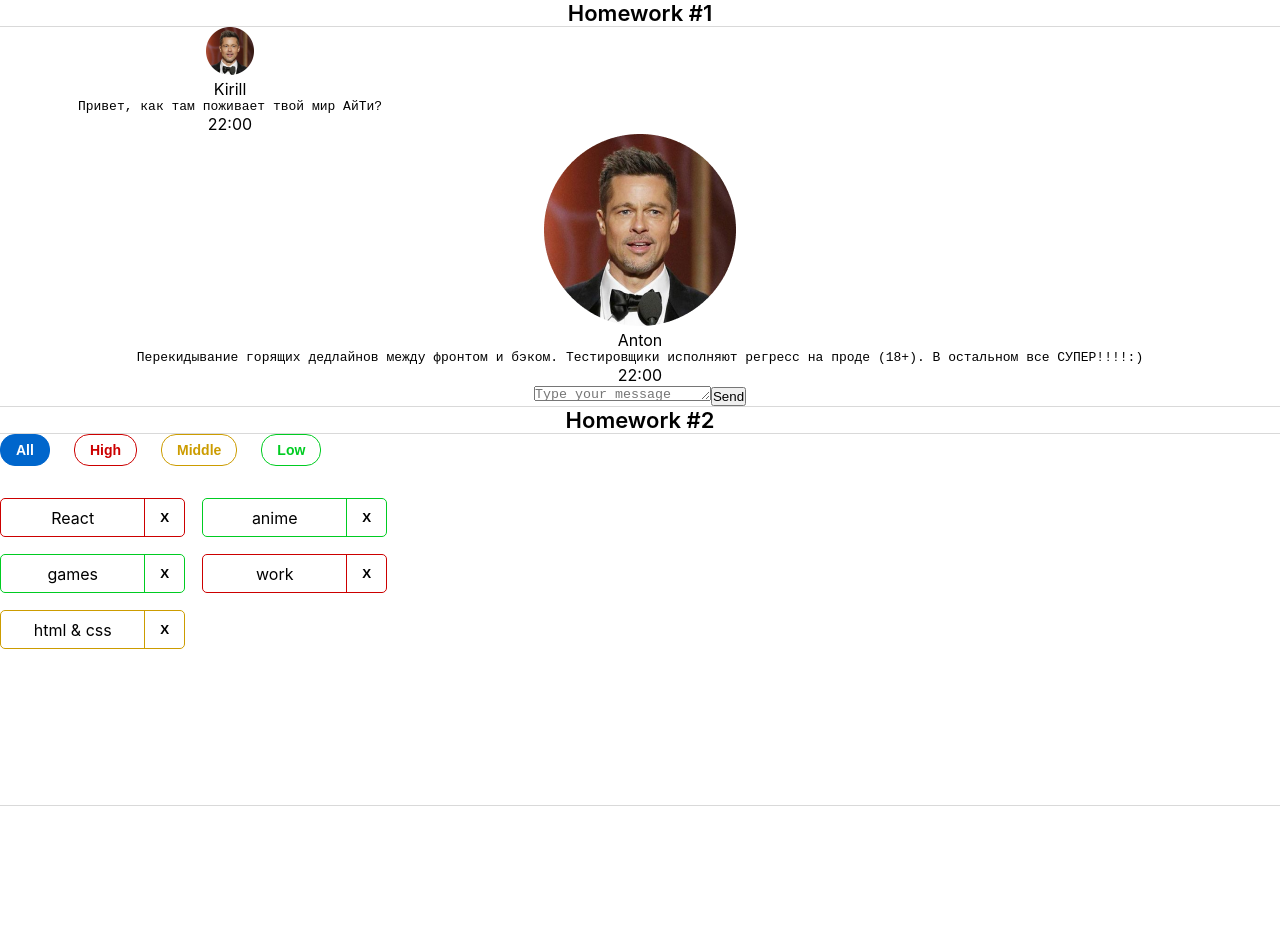
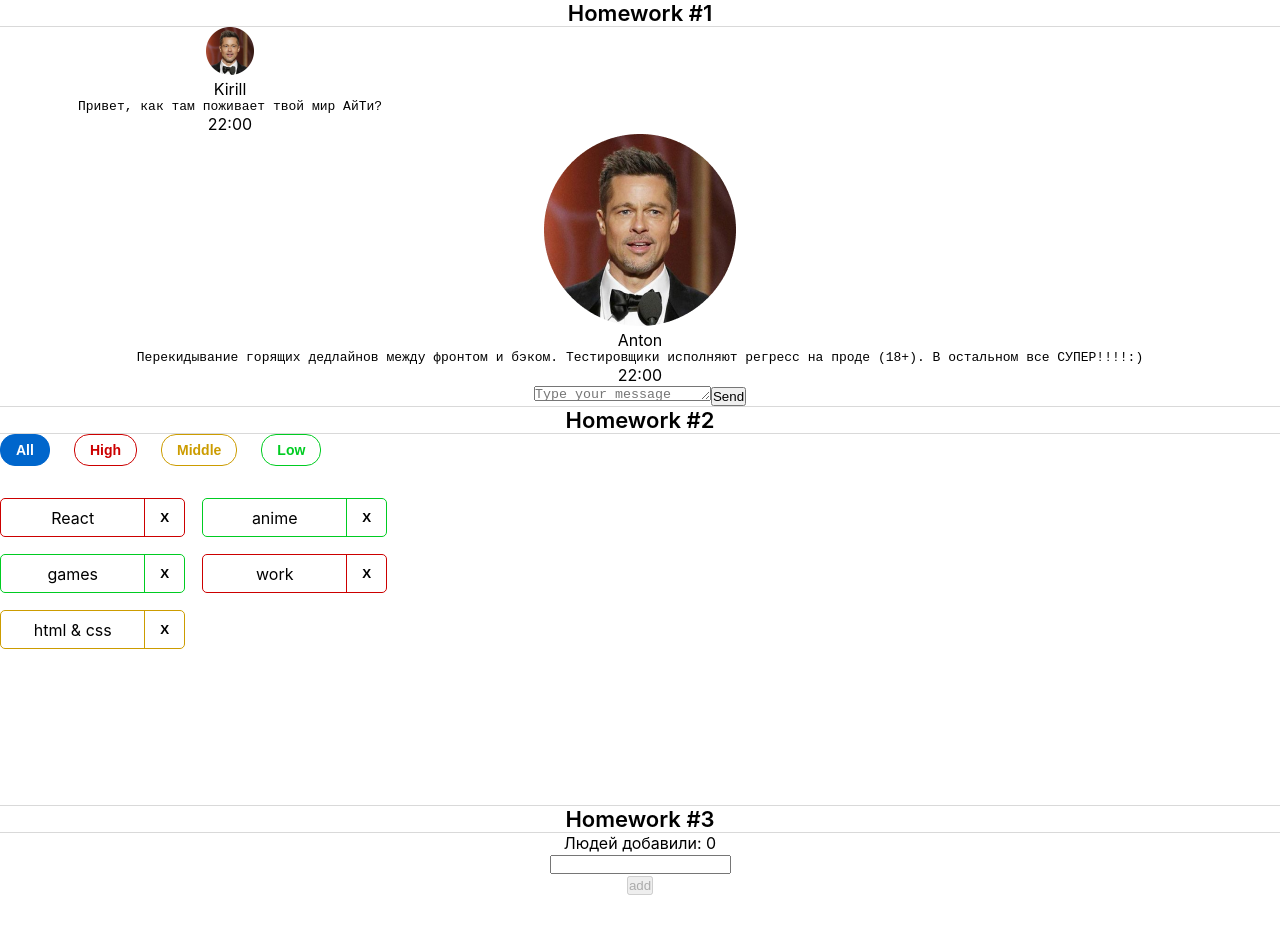
Before and after one commit to Kirillz8/hws2-master, a React (Create React App) app: page /#/ in a window 1280 px wide. Shown: the top 952 px of the page. Before the commit the page ends 806 px from the top, so only its background shows below. Built offline with nearby package versions, Linux system fonts and the light colour scheme.

Commit message:
First commit with 3rd homework

```diff
--- a/src/s1-main/App.tsx
+++ b/src/s1-main/App.tsx
@@ -2,6 +2,7 @@
 import s from './App.module.css'
 import HW1 from '../s2-homeworks/hw01/HW1'
 import HW2 from '../s2-homeworks/hw02/HW2';
+import HW3 from '../s2-homeworks/hw03/HW3';
 
 function App() {
     return (
@@ -9,7 +10,7 @@
             <HW1/>
             {/*раскомментировать по ходу выполнения*/}
             <HW2/>
-            {/*<HW3/>*/}
+            <HW3/>
             {/*<HW4/>*/}
 
             {/*при выполнении дз 5 и более - закомментировать здесь дз 1-4, так как они есть внутри дз 5*/}
--- a/src/s2-homeworks/hw02/HW2.tsx
+++ b/src/s2-homeworks/hw02/HW2.tsx
@@ -44,6 +44,7 @@
 
     return affairs.filter(el => el.priority === filter) // need to fix
 }
+
 export const deleteAffair = (affairs: AffairType[], _id: number): AffairType[] => { // need to fix any
 
     return affairs.filter(el => el._id !== _id) // need to fix
@@ -55,8 +56,7 @@
 
     const filteredAffairs = filterAffairs(affairs, filter)
     const deleteAffairCallback = (_id: number) => { // need to fix any
-        const deletedAffairs = affairs.filter(el => el._id !== _id)
-        setAffairs(deletedAffairs)// need to fix
+        setAffairs(deleteAffair(affairs, _id)) // need to fix
     }
 
     return (
--- a/src/s2-homeworks/hw03/Greeting.module.css
+++ b/src/s2-homeworks/hw03/Greeting.module.css
@@ -5,6 +5,7 @@
 }
 
 .error {
+    color: #cc0000;
 }
 
 .input {
@@ -14,6 +15,7 @@
 }
 
 .errorInput {
+
 }
 
 .button {
--- a/src/s2-homeworks/hw03/Greeting.tsx
+++ b/src/s2-homeworks/hw03/Greeting.tsx
@@ -2,14 +2,14 @@
 import s from './Greeting.module.css'
 
 type GreetingPropsType = {
-    name: any // need to fix any
-    setNameCallback: any // need to fix any
-    addUser: any // need to fix any
-    onBlur: any // need to fix any
-    onEnter: any // need to fix any
-    error: any // need to fix any
-    totalUsers: any // need to fix any
-    lastUserName?: any // need to fix any
+    name: string // need to fix any
+    setNameCallback: (e: ChangeEvent<HTMLInputElement>) => void // need to fix any
+    addUser: () => void // need to fix any
+    onBlur: () => void // need to fix any
+    onEnter: (e: KeyboardEvent<HTMLInputElement>) => void// need to fix any
+    error: string | null // need to fix any
+    totalUsers: number // need to fix any
+    lastUserName?: string // need to fix any
 }
 
 // презентационная компонента (для верстальщика)
@@ -25,7 +25,7 @@
         lastUserName,
     } // деструктуризация пропсов
 ) => {
-    const inputClass = s.errorInput // need to fix with (?:)
+    const inputClass = error ? s.error:  s.errorInput// need to fix with (?:)
 
     return (
         <div id={'hw3-form'} className={s.greetingForm}>
--- a/src/s2-homeworks/hw03/GreetingContainer.tsx
+++ b/src/s2-homeworks/hw03/GreetingContainer.tsx
@@ -1,20 +1,27 @@
-import React, { ChangeEvent, KeyboardEvent, useState } from 'react'
+import React, {ChangeEvent, KeyboardEvent, useState} from 'react'
 import Greeting from './Greeting'
-import { UserType } from './HW3'
+import {UserType} from './HW3'
 
 type GreetingContainerPropsType = {
-    users: any // need to fix any
-    addUserCallback: any // need to fix any
+    users: UserType[] // need to fix any
+    addUserCallback: (name: string) => void // need to fix any
 }
 
-export const pureAddUser = (name: any, setError: any, setName: any, addUserCallback: any) => {
+export const pureAddUser = (name: string, setError: (arg: string) => void, setName: (arg: string) => void, addUserCallback: any) => {
     // если имя пустое - показать ошибку, иначе - добавить юзера и очистить инпут
+    if (name.trim() === '') return setError('Ошибка! Введите имя!')
+    addUserCallback(name)
+    setName('')
 }
 
-export const pureOnBlur = (name: any, setError: any) => { // если имя пустое - показать ошибку
+export const pureOnBlur = (name: string, setError: (arg: string) => void) => {
+    // если имя пустое - показать ошибку
+    if (name.trim() === '') return setError('Ошибка! Введите имя!')
 }
 
-export const pureOnEnter = (e: any, addUser: any) => { // если нажата кнопка Enter - добавить
+export const pureOnEnter = (e: KeyboardEvent<HTMLInputElement>, addUser: () => void) => {
+    // если нажата кнопка Enter - добавить
+    if (e.key === 'Enter') return addUser()
 }
 
 // более простой и понятный для новичков
@@ -22,15 +29,15 @@
 
 // более современный и удобный для про :)
 const GreetingContainer: React.FC<GreetingContainerPropsType> = ({
-    users,
-    addUserCallback,
-}) => {
+                                                                     users,
+                                                                     addUserCallback,
+                                                                 }) => {
     // деструктуризация пропсов
-    const [name, setName] = useState<any>('') // need to fix any
-    const [error, setError] = useState<any>('') // need to fix any
+    const [name, setName] = useState<string>('') // need to fix any
+    const [error, setError] = useState<string | null>('') // need to fix any
 
-    const setNameCallback = (e: any) => { // need to fix any
-        setName('some name') // need to fix
+    const setNameCallback = (e: ChangeEvent<HTMLInputElement>) => { // need to fix any
+        setName(e.currentTarget.value) // need to fix
 
         error && setError('')
     }
@@ -42,12 +49,12 @@
         pureOnBlur(name, setError)
     }
 
-    const onEnter = (e: any) => {
+    const onEnter = (e: KeyboardEvent<HTMLInputElement>) => {
         pureOnEnter(e, addUser)
     }
 
-    const totalUsers = 0 // need to fix
-    const lastUserName = 'some name' // need to fix
+    const totalUsers = users.length // need to fix
+    const lastUserName = users.length > 0 ? users[users.length - 1].name : '' // need to fix
 
     return (
         <Greeting
--- a/src/s2-homeworks/hw03/HW3.tsx
+++ b/src/s2-homeworks/hw03/HW3.tsx
@@ -1,5 +1,5 @@
-import React, { useState } from 'react'
-import { v1 } from 'uuid'
+import React, {useState} from 'react'
+import {v1} from 'uuid'
 import s2 from '../../s1-main/App.module.css'
 import GreetingContainer from './GreetingContainer'
 
@@ -19,20 +19,22 @@
 
 // types
 export type UserType = {
-    _id: any // need to fix any
-    name: any // need to fix any
+    _id: string // need to fix any
+    name: string // need to fix any
 }
 
-export const pureAddUserCallback = (name: any, setUsers: any, users: any) => { // need to fix any
-    const user = { // need to fix
+export const pureAddUserCallback = (name: string, setUsers: (arg: UserType[]) => void, users: UserType[]) => { // need to fix any
+    const user = {
+        _id: v1(),
+        name: name// need to fix
     }
     setUsers([...users, user])
 }
 
 const HW3 = () => {
-    const [users, setUsers] = useState<any>([]) // need to fix any
+    const [users, setUsers] = useState<UserType[]>([]) // need to fix any
 
-    const addUserCallback = (name: any) => { // need to fix any
+    const addUserCallback = (name: string) => { // need to fix any
         pureAddUserCallback(name, setUsers, users)
     }
 
```
